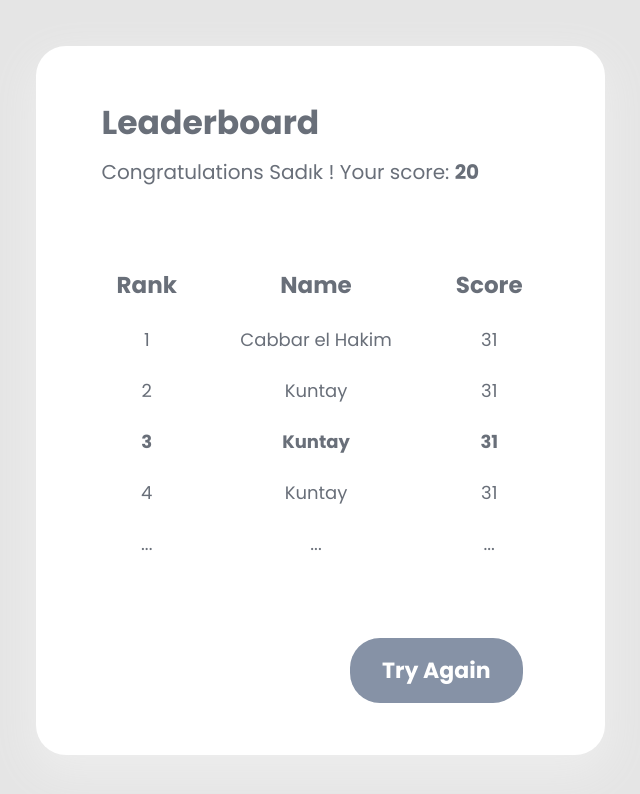
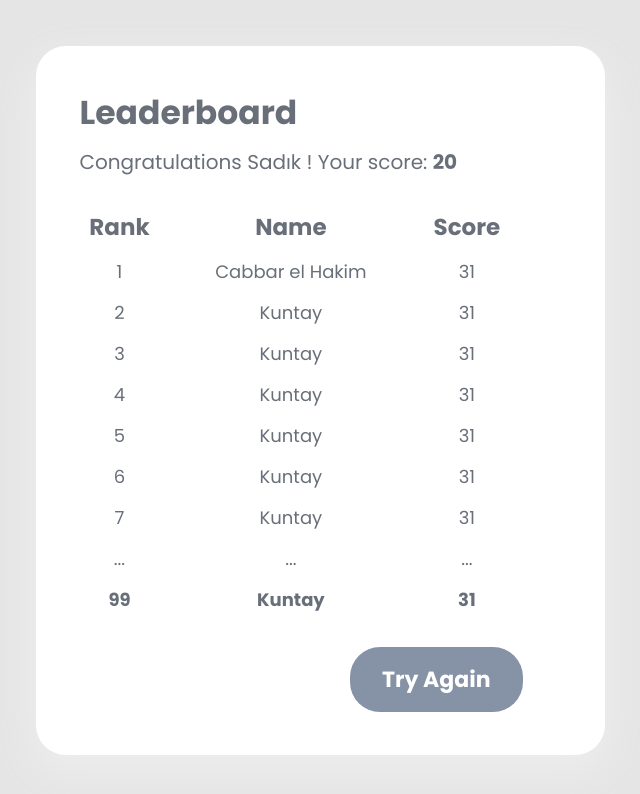
Before and after one commit to boraacici/ecw-quiz.frontend, a Vue app: page /leader in a window 1280 px wide. Shown: the top 794 px of the page, without its empty margins (320-960 px from the left). Built offline with nearby package versions, Linux system fonts and the light colour scheme.

Commit message:
leaderboard some css fixed

```diff
--- a/src/views/LeaderBoard.vue
+++ b/src/views/LeaderBoard.vue
@@ -2,9 +2,9 @@
   <div class="leader-board-container">
     <div class="leader-board-box">
       <div class="title">Leaderboard</div>
-      <div class="leader-board-text"
-        >Congratulations Sadık ! Your score: <span class="bold">20</span></div
-      >
+      <div class="leader-board-text">
+        Congratulations Sadık ! Your score: <span class="bold">20</span>
+      </div>
     </div>
     <table class="content-table">
       <thead>
@@ -20,33 +20,45 @@
           <th>Cabbar el Hakim</th>
           <th>31</th>
         </tr>
-      </tbody>
-      <tbody>
         <tr>
           <th>2</th>
           <th>Kuntay</th>
           <th>31</th>
         </tr>
-      </tbody>
-      <tbody>
-        <tr class="active-row">
+        <tr>
           <th>3</th>
           <th>Kuntay</th>
           <th>31</th>
         </tr>
-      </tbody>
-      <tbody>
         <tr>
           <th>4</th>
           <th>Kuntay</th>
           <th>31</th>
         </tr>
-      </tbody>
-      <tbody>
+        <tr>
+          <th>5</th>
+          <th>Kuntay</th>
+          <th>31</th>
+        </tr>
+        <tr>
+          <th>6</th>
+          <th>Kuntay</th>
+          <th>31</th>
+        </tr>
+        <tr>
+          <th>7</th>
+          <th>Kuntay</th>
+          <th>31</th>
+        </tr>
         <tr>
           <th>...</th>
           <th>...</th>
           <th>...</th>
+        </tr>
+        <tr class="active-row">
+          <th>99</th>
+          <th>Kuntay</th>
+          <th>31</th>
         </tr>
       </tbody>
     </table>
@@ -72,9 +84,8 @@ export default {};
   padding: 30px;
   justify-content: space-around;
 
-
   .leader-board-box {
-    margin-left: 36px;
+    margin-left: 14px;
     .title {
       font-family: Poppins;
       font-style: normal;
@@ -92,17 +103,15 @@ export default {};
       line-height: 30px;
       color: #696f79;
 
-      .bold{
+      .bold {
         font-weight: bold;
       }
     }
   }
 
   .content-table {
-    border-collapse: collapse;
-    margin: 25px;
+    max-width: 460px;
     font-size: 16px;
-    min-width: 375px;
 
     thead tr th {
       font-family: Poppins;
@@ -123,7 +132,7 @@ export default {};
 
     th,
     td {
-      padding: 12px 15px;
+      padding: 6px 6px;
       font-weight: normal;
     }
     tbody tr.active-row {
```
